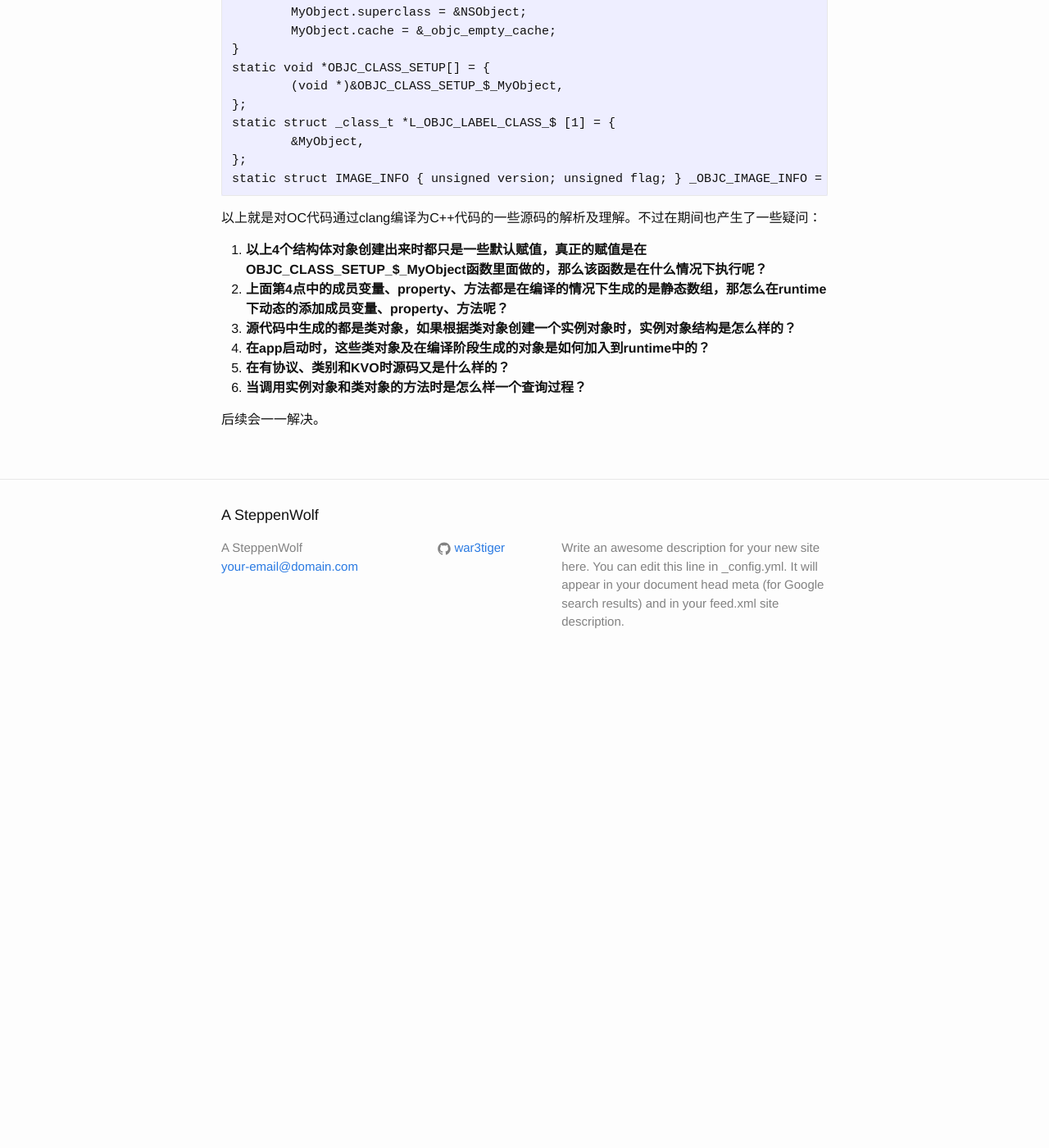
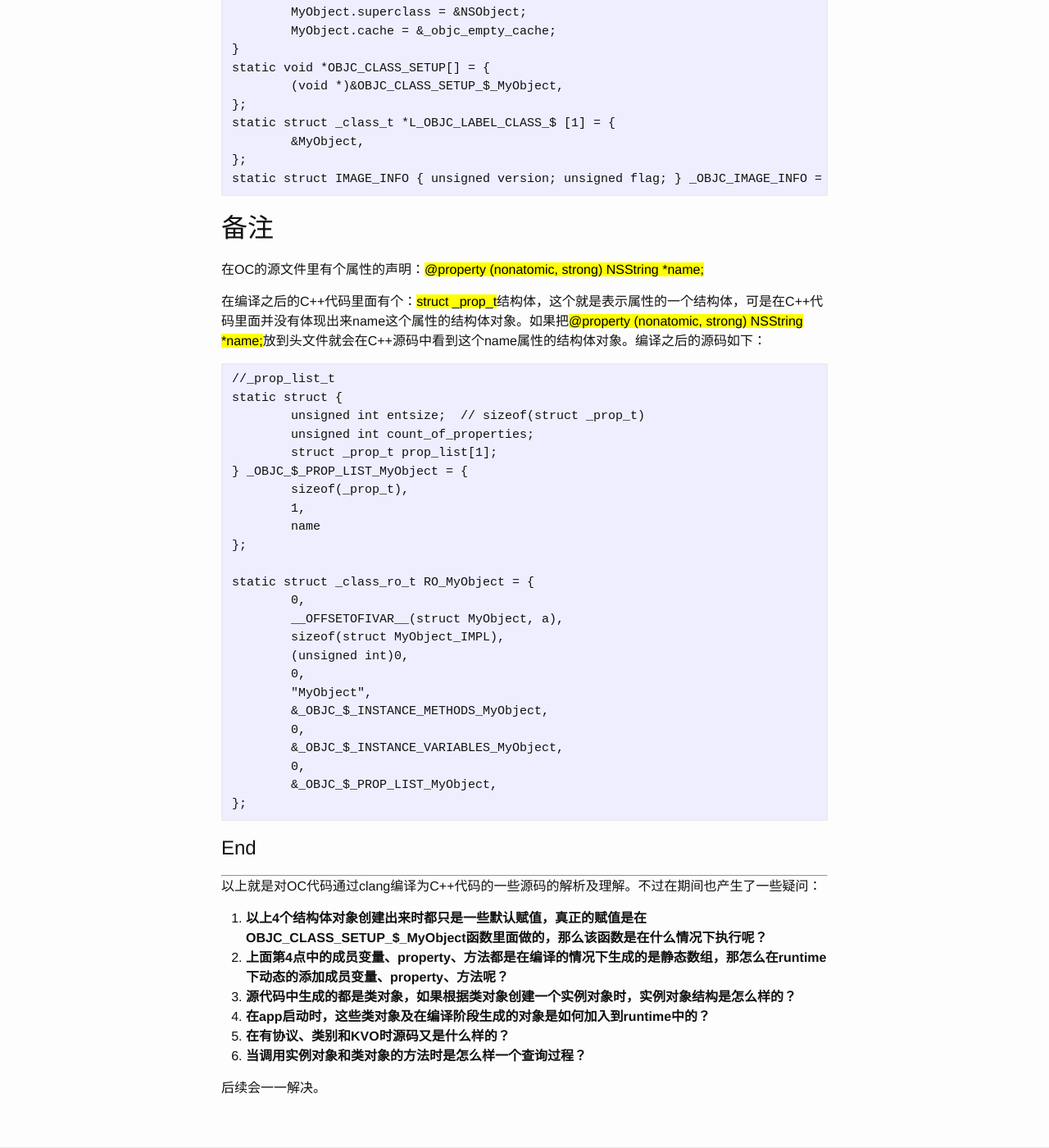
Before and after one commit to war3tiger/war3tiger.github.io, a Jekyll site: the page built from _posts/2017-06-01-RunTime-01.markdown, in a window 1280 px wide and 1400 px high, scrolled down 6003 px. Shown: the whole window at 82% size. Built offline with Jekyll 4.4.1, drawn with Linux system fonts in a browser that asks for light colours; before the commit the page ends 6833 px from its top, so only the background shows below that.

Commit message:
runtime 01 增加属性结构体说明

````diff
--- a/_posts/2017-06-01-RunTime-01.markdown
+++ b/_posts/2017-06-01-RunTime-01.markdown
@@ -275,6 +275,44 @@ static struct _class_t *L_OBJC_LABEL_CLASS_$ [1] = {
 static struct IMAGE_INFO { unsigned version; unsigned flag; } _OBJC_IMAGE_INFO = { 0, 2 };
 ```
 
+## 备注
+
+在OC的源文件里有个属性的声明：<mark>@property (nonatomic, strong) NSString *name;</mark>
+
+在编译之后的C++代码里面有个：<mark>struct _prop_t</mark>结构体，这个就是表示属性的一个结构体，可是在C++代码里面并没有体现出来name这个属性的结构体对象。如果把<mark>@property (nonatomic, strong) NSString *name;</mark>放到头文件就会在C++源码中看到这个name属性的结构体对象。编译之后的源码如下：
+
+```
+//_prop_list_t
+static struct {
+	unsigned int entsize;  // sizeof(struct _prop_t)
+	unsigned int count_of_properties;
+	struct _prop_t prop_list[1];
+} _OBJC_$_PROP_LIST_MyObject = {
+	sizeof(_prop_t),
+	1,
+	{{"name","T@\"NSString\",&,N,V_name"}}
+};
+
+static struct _class_ro_t RO_MyObject = {
+	0,
+	__OFFSETOFIVAR__(struct MyObject, a),
+	sizeof(struct MyObject_IMPL),
+	(unsigned int)0,
+	0,
+	"MyObject",
+	&_OBJC_$_INSTANCE_METHODS_MyObject,
+	0,
+	&_OBJC_$_INSTANCE_VARIABLES_MyObject,
+	0,
+	&_OBJC_$_PROP_LIST_MyObject,
+};
+```
+
+# End
+
+---
+
+
 以上就是对OC代码通过clang编译为C++代码的一些源码的解析及理解。不过在期间也产生了一些疑问：
 
 1. **以上4个结构体对象创建出来时都只是一些默认赋值，真正的赋值是在OBJC\_CLASS\_SETUP\_\$\_MyObject函数里面做的，那么该函数是在什么情况下执行呢？**
````
